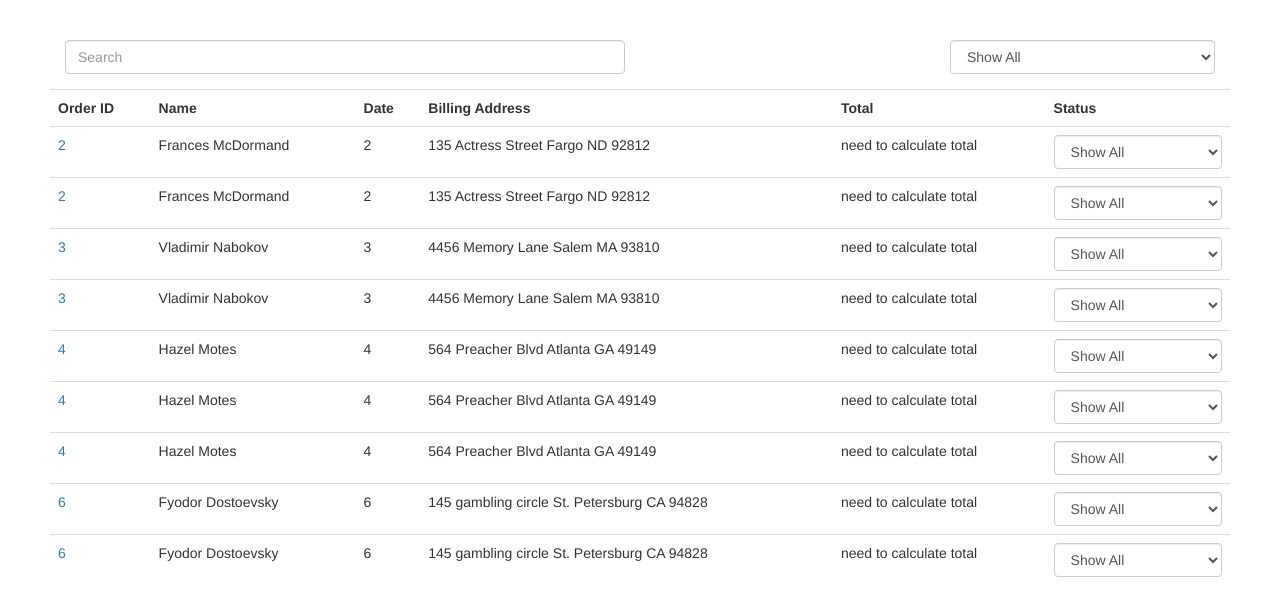
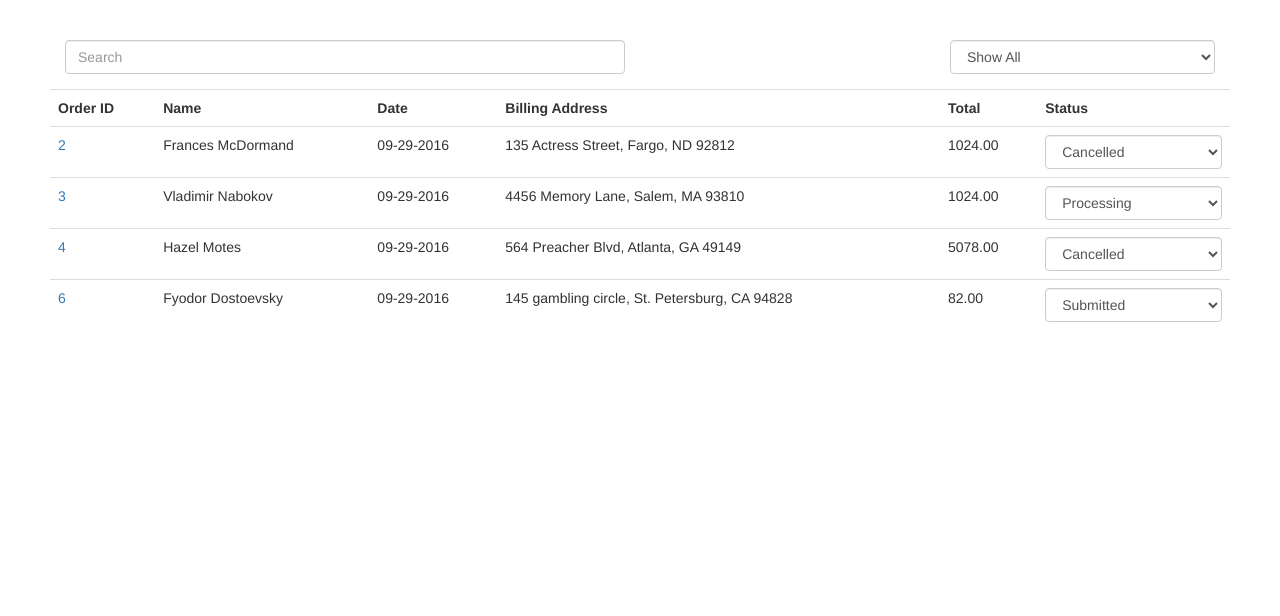
Before and after one commit to mingjianjzhang/lpproject, a CodeIgniter app: page /database/dashboard/orders in a window 1280 px wide. Shown: the part 52-668 px from the top of the page. Run offline with CodeIgniter, Linux system fonts and the light colour scheme; data comes from the database, SQL or seed files in the repository; some libraries are stand-ins or nearby versions.

Commit message:
fine tuned admin products and orders

```diff
--- a/application/controllers/AdminProducts.php
+++ b/application/controllers/AdminProducts.php
@@ -31,7 +31,10 @@ class AdminProducts extends CI_Controller {
         // $imageInfo = array("productID" => $productID, "src" => $this->upload->data('file_name'));
         // $this->Product->addImage($imageInfo);
 
+	}
 
+	public function displayAddEdit() {
+		//ajax posting
 	}
 
 
--- a/application/models/Order.php
+++ b/application/models/Order.php
@@ -46,7 +46,7 @@ class Order extends CI_Model {
 	}
 	public function getAllOrders()
 	{
-		return $this->db->query("SELECT orders.id, users.first_name, users.last_name, orders.created_at, street, city, state, zip FROM orders JOIN users ON orders.user_id=users.id JOIN billing ON users.billing_id=billing.id JOIN addresses ON billing_address_id=addresses.id JOIN orders_products ON orders_products.order_id = orders.id JOIN products ON products.id=orders_products.product_id")->result_array();
+		return $this->db->query("SELECT orders.id, users.first_name, users.last_name, DATE_FORMAT(orders.created_at, '%m-%d-%Y') as date, CONCAT(street, ', ', city, ', ', state, ' ', zip) as billing_address, SUM(products.price * orders_products.quantity) as total, orders.status FROM orders JOIN users ON orders.user_id=users.id JOIN billing ON users.billing_id=billing.id JOIN addresses ON billing_address_id=addresses.id JOIN orders_products ON orders_products.order_id = orders.id JOIN products ON products.id=orders_products.product_id GROUP BY orders.id")->result_array();
 	}
 
 }
--- a/application/models/Product.php
+++ b/application/models/Product.php
@@ -5,7 +5,7 @@ class Product extends CI_Model {
 	public function getAll()
 	{
 
-		return $this->db->query("SELECT products.id, images.src AS img, products.name, inventory FROM products LEFT JOIN images ON products.id=images.product_id AND images.is_main = 1")->result_array();
+		return $this->db->query("SELECT products.id, images.src AS img, products.name, inventory, SUM(quantity) as sold FROM products LEFT JOIN images ON products.id=images.product_id AND images.is_main = 1 LEFT JOIN orders_products ON products.id = orders_products.product_id GROUP BY products.id")->result_array();
 
 	}
 	public function getItemDetails($id)
--- a/application/views/adminOrdersView.php
+++ b/application/views/adminOrdersView.php
@@ -36,16 +36,15 @@ $this->load->view("partials/adminNav");
 			<tr>
 				<td><a href="/dashboard/orders/show/<?=$order['id']?>"><?=$order['id']?></a></td>
 				<td><?=$order['first_name']?> <?=$order['last_name']?></td>
-				<td><?=$order['id']?></td>
-				<td><?=$order['street']?> <?=$order['city']?> <?=$order['state']?> <?=$order['zip']?></td>
-				<td>need to calculate total</td>
+				<td><?=$order['date']?></td>
+				<td><?=$order['billing_address'] ?></td>
+				<td><?= $order['total'] ?></td>
 				<td>
 					<select name="status" class="form-control">
-						<option>Show All</option>
-						<option>Submitted</option>
-						<option>Processing</option>
-						<option>Shipped</option>
-						<option>Cancelled</option>
+						<option value = "1" <?= ($order['status'] == 1) ? "selected" : null ?>>Submitted</option>
+						<option value = "2" <?= ($order['status'] == 2) ? "selected" : null ?>>Processing</option>
+						<option value = "3" <?= ($order['status'] == 3) ? "selected" : null ?>>Shipped</option>
+						<option value = "0" <?= ($order['status'] == 0) ? "selected" : null ?>>Cancelled</option>
 					</select>
 				</td>
 			</tr>
--- a/application/views/adminProductsView.php
+++ b/application/views/adminProductsView.php
@@ -34,7 +34,7 @@ $this->load->view("partials/adminNav");
 				<td><?= $product['id']?></td>
 				<td><?= $product['name']?></td>
 				<td><?= $product['inventory']?></td>
-				<td>sold</td>
+				<td><?= $product['sold'] ?></td>
 				<td>
 					<a data-toggle="modal" data-target="#editAddProductModal">Edit</a>
 					<a href="">Delete</a>
```
